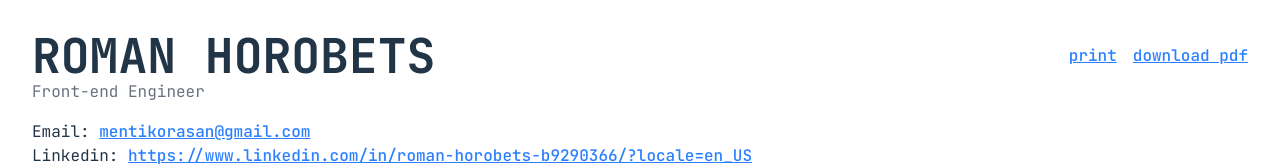
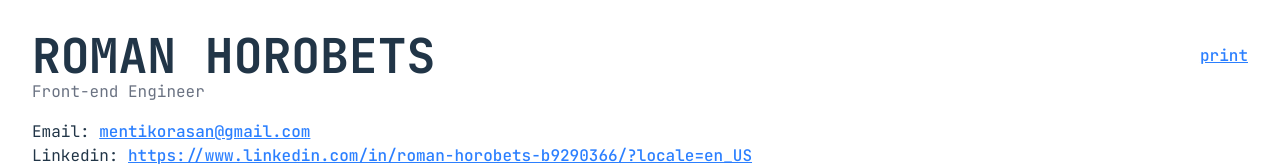
Before and after one commit to mentikora/mentikora.github.io, a React (Vite) app: page / in a window 1280 px wide. Shown: the top 166 px of the page. Built offline with nearby package versions, Linux system fonts and the light colour scheme.

Commit message:
chore: add print styles

```diff
--- a/src/App.tsx
+++ b/src/App.tsx
@@ -25,15 +25,9 @@ function App() {
           <h1 className="flex-grow">
             {user.name} {user.lastName}
           </h1>
-          <a
-            href="#"
-            className="order-first md:order-2 self-start md:self-auto print:hidden"
-          >
-            download pdf
-          </a>
           <button
             onClick={() => window.print()}
-            className="hidden md:inline print:hidden"
+            className="order-first md:order-2 self-start md:self-auto print:hidden"
           >
             print
           </button>
@@ -67,7 +61,7 @@ function App() {
             {Object.entries(technicalSkills).map((category) => {
               if (!category[1].length) return null
               return (
-                <div>
+                <div key={category[0]}>
                   <p>{upperCaseFirstLetter(category[0])}:</p>
                   <ul className="flex flex-wrap gap-x-4">
                     {category[1].map((item, index) => {
--- a/src/components/Link.tsx
+++ b/src/components/Link.tsx
@@ -13,8 +13,6 @@ export const Link = ({ type, value }: { type: string; value: string }) => {
       src = value
   }
 
-  console.log(type)
-
   return (
     <a href={src} target="_blank" rel="noopener noreferrer">
       {value}
--- a/src/index.css
+++ b/src/index.css
@@ -95,10 +95,8 @@ ul {
 }
 
 @media print {
-  a::after {
-    content: ' (' attr(href) ')';
-  }
-  a::before {
-    content: '';
+  :root {
+    color: #213547;
+    background-color: #ffffff;
   }
 }
```
